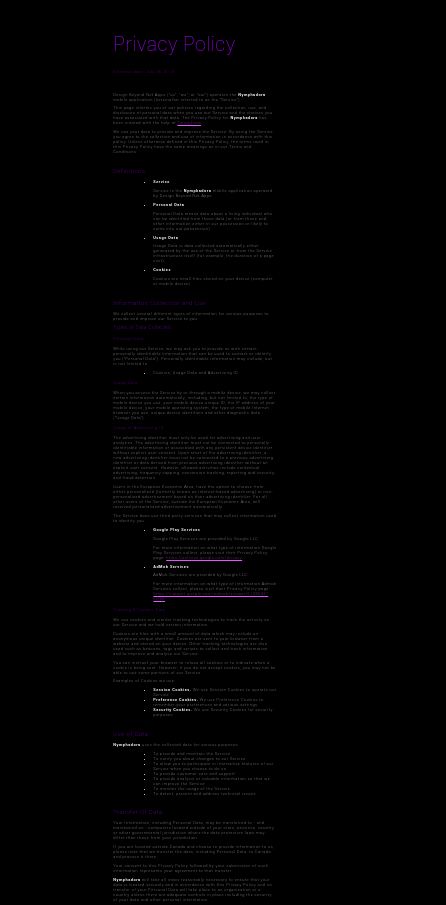
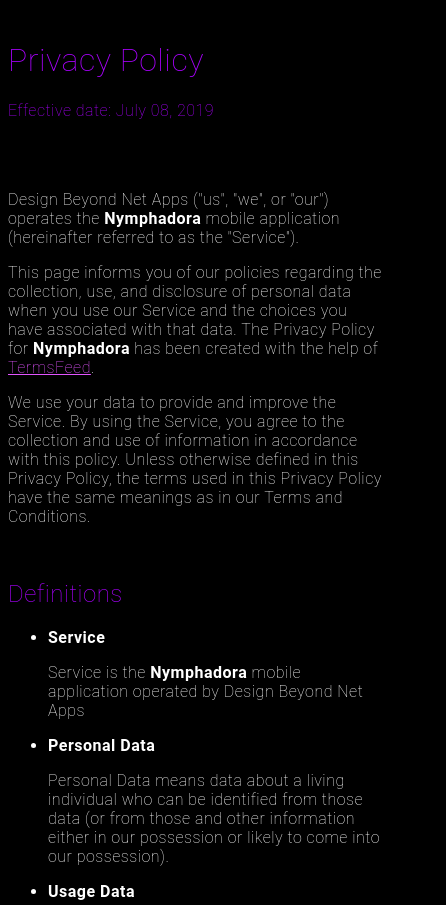
Before and after one commit to apaunov/Apps-Privacy-Policy, a plain HTML site: page index.html in a window 390 px wide. Shown: the top 905 px of the page, 446 px wide, since content can reach past the window. Drawn offline with Linux system fonts and the light colour scheme.

Commit message:
More responsiveness

```diff
--- a/css/style.css
+++ b/css/style.css
@@ -1,22 +1,41 @@
+html {
+  font-size: 100%;
+}
+
+@@media (min-width: 640px) {
+  body {
+    font-size: 1rem;
+  }
+}
+
+@media (min-width:960px) {
+  body {
+    font-size:1.2rem;
+    padding-left: 10%;
+    padding-right: 10%;
+  }
+}
+
+@media (min-width:1100px) {
+  body {
+    font-size:1.5rem;
+    padding-left: 15%;
+    padding-right: 15%;
+  }
+}
+
 body {
   background-color: #000000;
-  font-size: 1vw;
   font-family: 'Roboto', sans-serif;
   font-weight: 100;
   letter-spacing: 0.5px;
   padding-top: 3%;
-  padding-left: 27%;
-  padding-right: 27%;
 }
 
 h1, h2, h3, h4, .effectiveDate {
   color: #AA00FF;
   font-weight: 100;
   letter-spacing: 0.5px;
-}
-
-h1 {
-  font-size: 5vw;
 }
 
 p, ul {
--- a/index.html
+++ b/index.html
@@ -1,6 +1,8 @@
 <!DOCTYPE html>
 <html lang="en" dir="ltr">
-  <meta name="viewport" content="width=device-width, initial-scale=1.0">
+  <meta name="viewport" content="width=device-width,initial-scale=1,maximum-scale=1,user-scalable=no">
+  <meta http-equiv="X-UA-Compatible" content="IE=edge,chrome=1">
+  <meta name="HandheldFriendly" content="true">
   <head>
     <link rel="stylesheet" href="css/style.css">
   </head>
```
